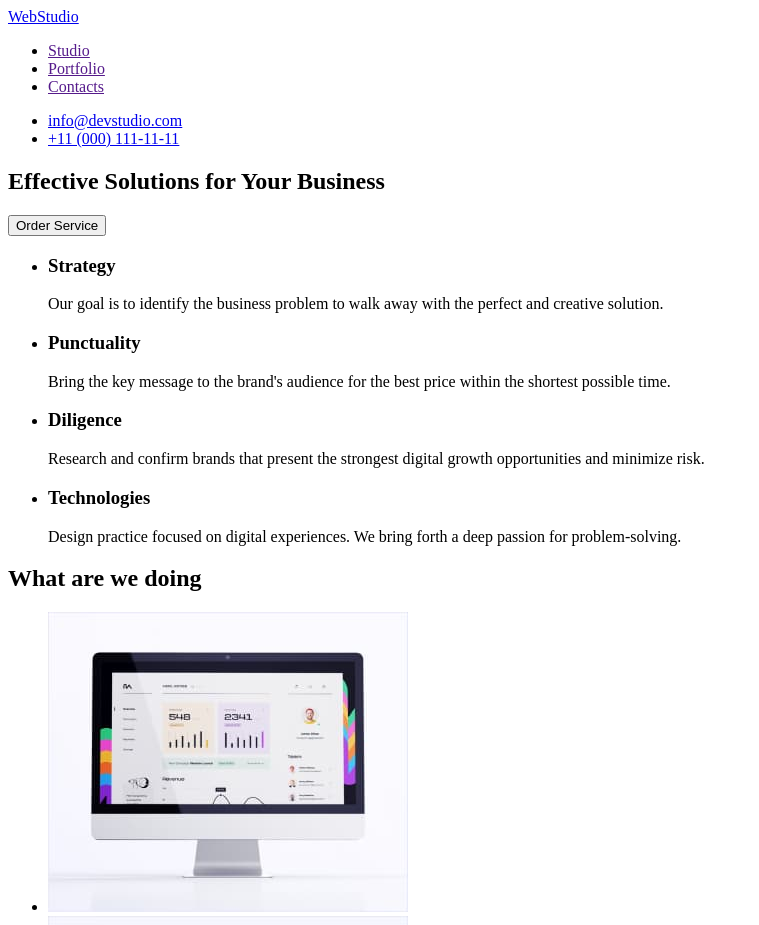
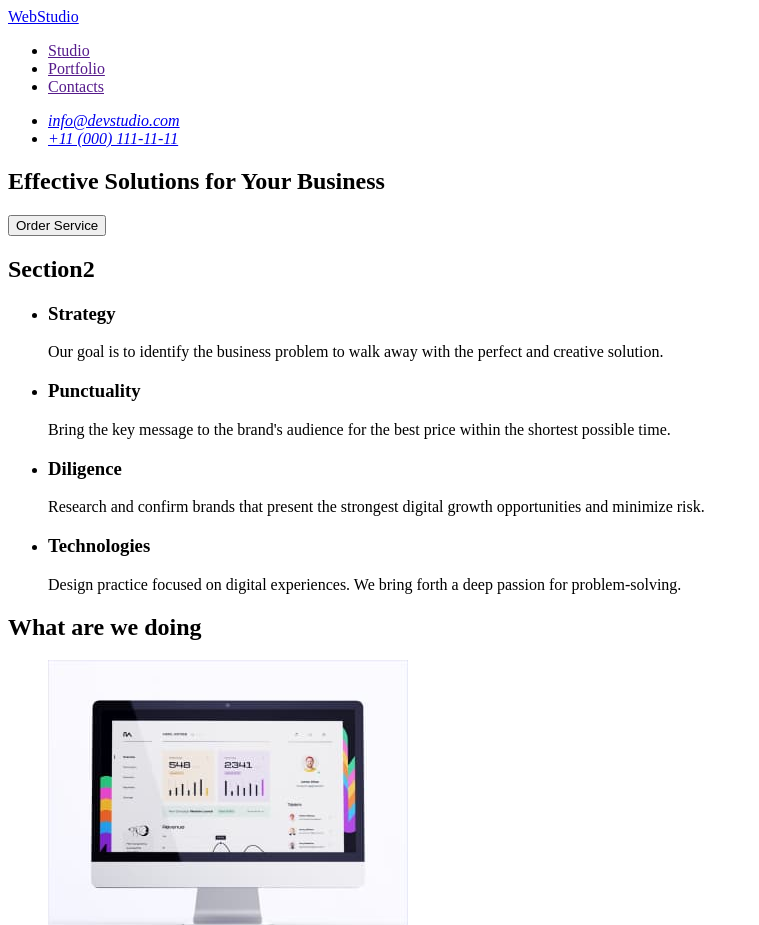
Before and after one commit to IhorPozhematkin/goit-markup-hw-01, a plain HTML site: page index.html in a window 1280 px wide. Shown: the top 925 px of the page, without its empty margins (0-759 px from the left). Drawn offline with Linux system fonts and the light colour scheme.

Commit message:
Homework v.3

```diff
--- a/index.html
+++ b/index.html
@@ -9,7 +9,6 @@
 
   <body>
     <header>
-      <div>
       <nav>
         <a href="./index.html">WebStudio</a>
 
@@ -20,11 +19,12 @@
         </ul>
       </nav>
 
+      <address>
         <ul>
           <li><a href="mailto:info@devstudio.com">info@devstudio.com</a></li>
           <li><a href="tel:+110001111111">+11 (000) 111-11-11</a></li>
         </ul>
-      </div>
+      </address>
     </header>
 
     <main>
@@ -34,6 +34,7 @@
       </section>
 
       <section>
+        <h2>Section2</h2>
         <ul>
           <li>
             <h3>Strategy</h3>
@@ -144,13 +145,11 @@
     </main>
 
     <footer>
-      <div>
       <a href="./index.html">WebStudio</a>
       <p>
-          Increase the flow of customers and sales for your business with
-          digital marketing & growth solutions.
+        Increase the flow of customers and sales for your business with digital
+        marketing & growth solutions.
       </p>
-      </div>
     </footer>
   </body>
 </html>
```
Lines whose indentation alone changed are shown as unchanged.
